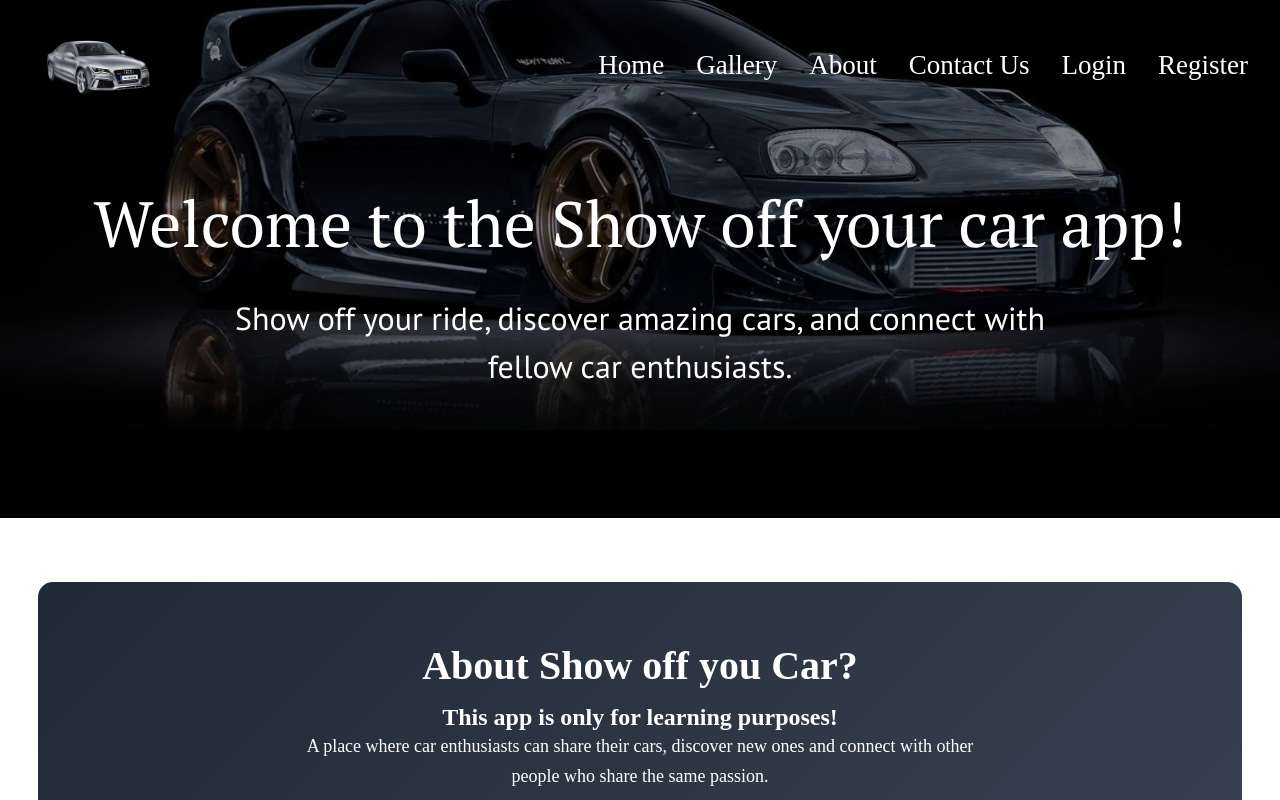
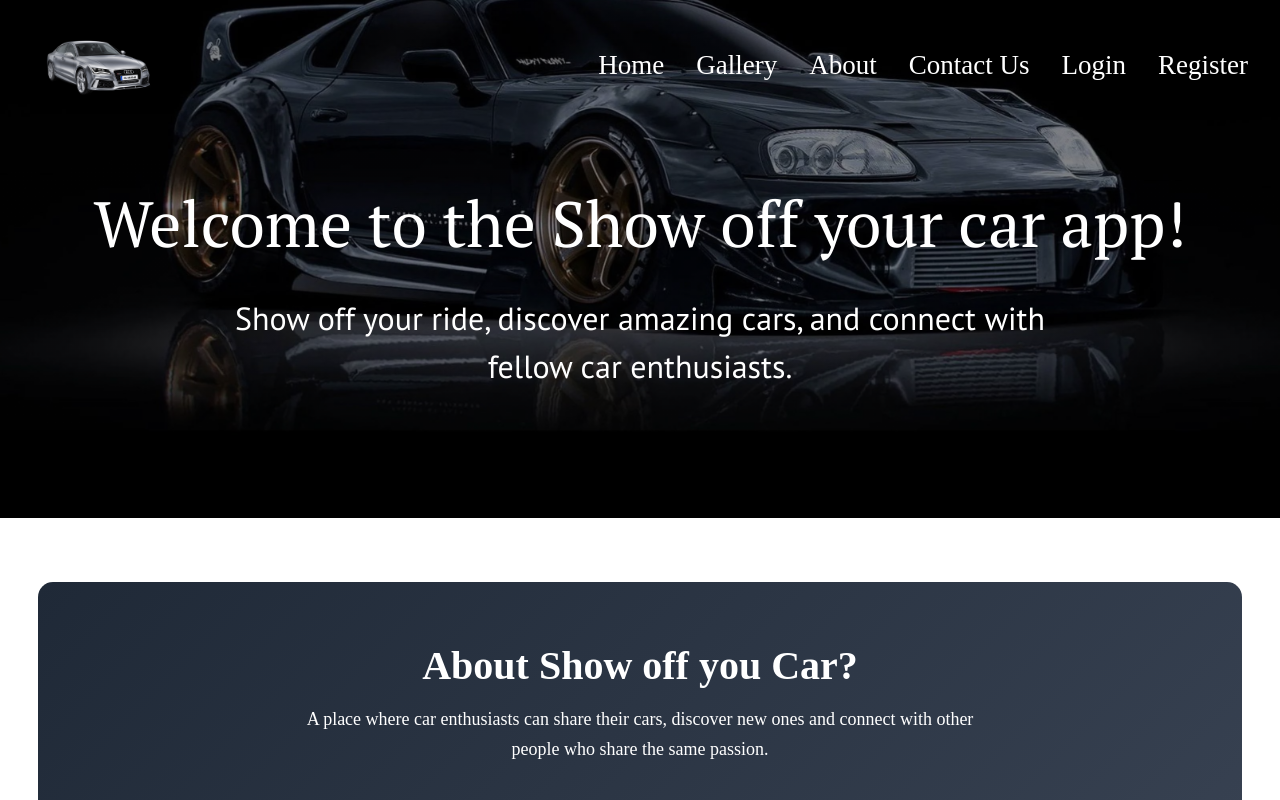
Before and after one commit to Krisko83/ShowOffYourCar, a React (Vite) app: page /about in a window 1280 px wide. Shown: the top 800 px of the page. Built offline with nearby package versions, Linux system fonts and the light colour scheme; no server answers.

Commit message:
Updated in readme.md
Becasue of changes in the code update was neccessery. Also small improvements in the code.

```diff
--- a/src/components/about/About.jsx
+++ b/src/components/about/About.jsx
@@ -9,9 +9,6 @@ export default function About() {
 
             <section className={styles["about-hero"]}>
                 <h1>About Show off you Car?</h1>
-                <h2>
-                    This app is only for learning purposes!
-                </h2>
 
                 <p>
                     A place where car enthusiasts can share their cars,
--- a/src/components/search/SearchItem.jsx
+++ b/src/components/search/SearchItem.jsx
@@ -50,13 +50,11 @@ export default function SearchItem({
     };
 
     const clickClearHandler = () => {
-            if(searchValue !== ''){
-                setSearchValue('');
-                setParam('manufacturer');
-                filterCars([]);
-                setIsSearched(false);
-                setSearchParams();
-            }
+        setSearchValue('');
+        setParam('manufacturer');
+        filterCars([]);
+        setIsSearched(false);
+        setSearchParams();
     }
 
 
```
Also changed, not shown: 1 other file (tests, documents, lock files or other folders).
